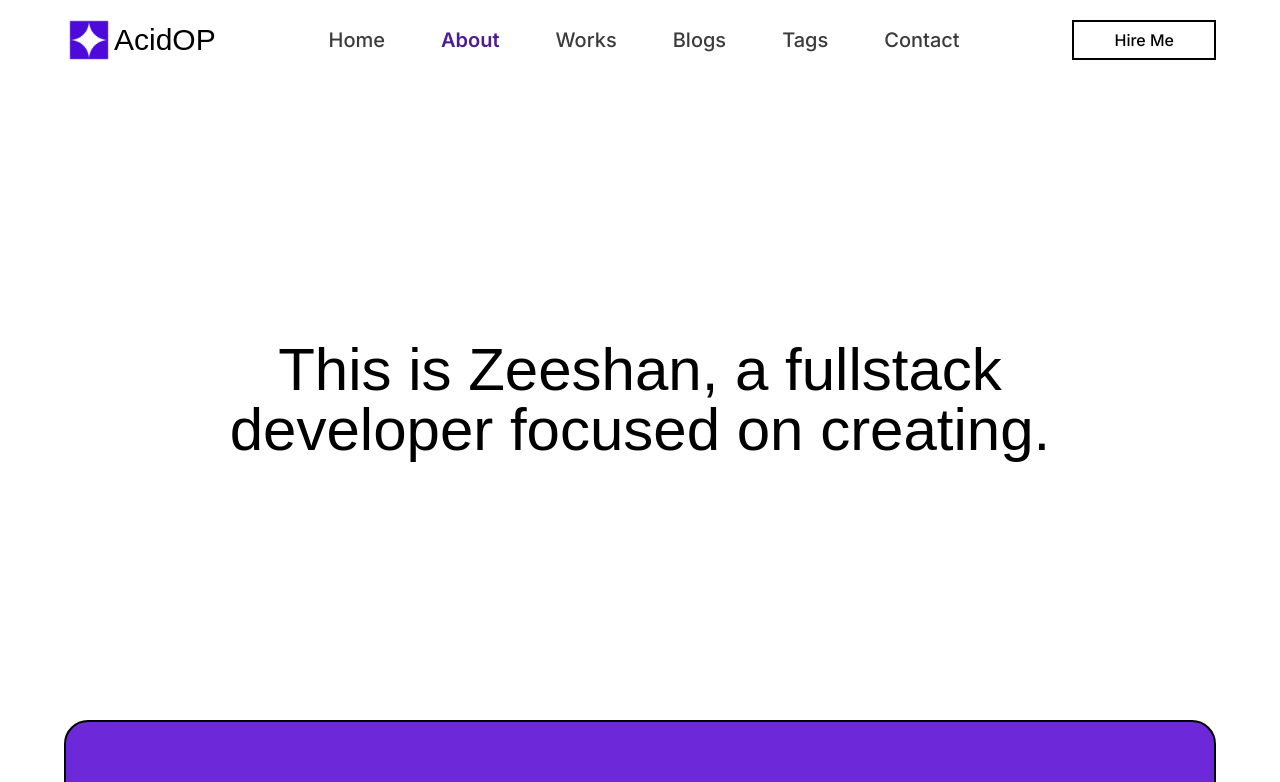
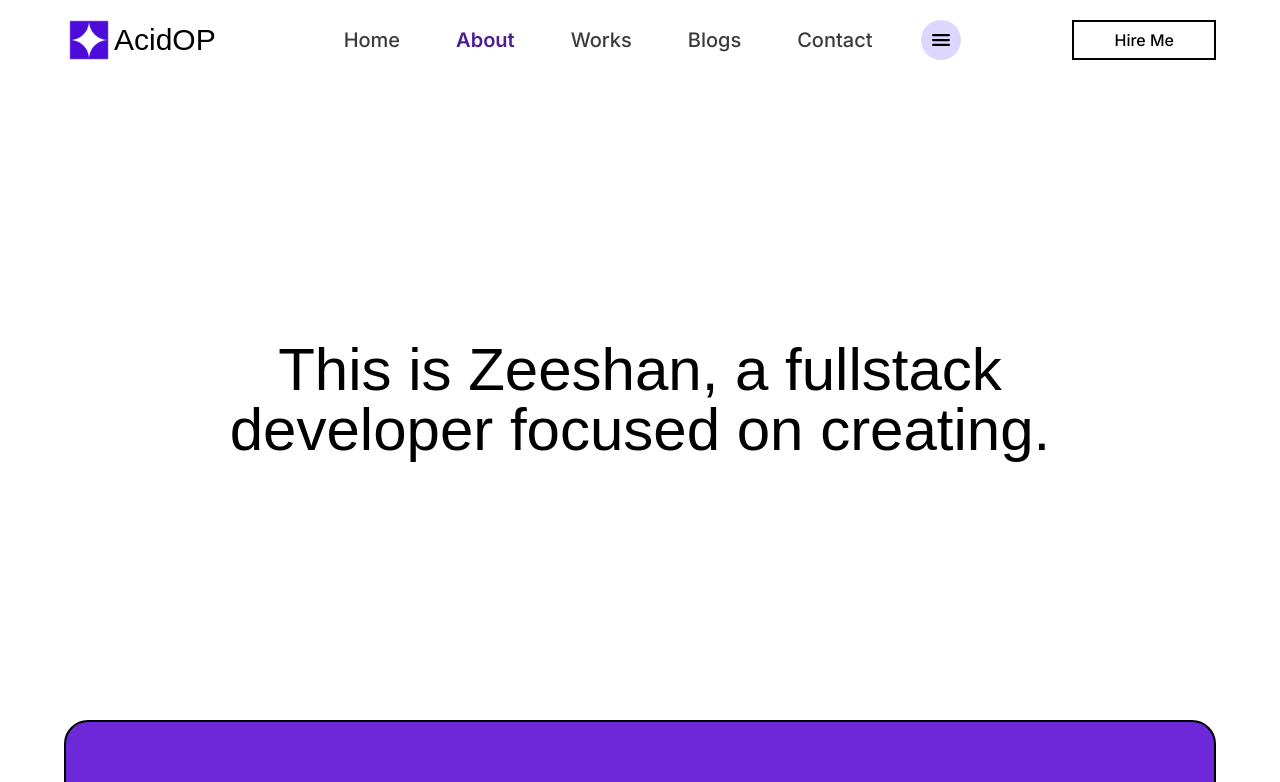
Before and after one commit to AcidOP/portfolio, a Next.js app: page /about in a window 1280 px wide. Shown: the top 782 px of the page. Built offline with nearby package versions, Linux system fonts and the light colour scheme; no server answers; a web font is replaced by a local one.

Commit message:
feat: added dropdown menu

```diff
--- a/package.json
+++ b/package.json
@@ -60,6 +60,7 @@
     "postcss": "^8",
     "prettier": "^3.2.5",
     "prettier-plugin-tailwindcss": "^0.5.11",
+    "react-icons": "^5.2.1",
     "react-syntax-highlighter": "^15.5.0",
     "tailwindcss": "^3.3.0",
     "typescript": "^5"
--- /dev/null
+++ b/src/components/navbar/dropdown/index.tsx
@@ -0,0 +1,27 @@
+'use client';
+
+import { useState } from 'react';
+
+import Hamburger from '../hamburger';
+import links from '../navlinks';
+import Menu from './menu';
+
+import { AnimatePresence } from 'framer-motion';
+
+const DropdownMenu = () => {
+  const [isOpen, setIsOpen] = useState(false);
+  const toggle = () => setIsOpen(!isOpen);
+
+  const dropdownLinks = links.filter(({ dropdown }) => dropdown);
+
+  return (
+    <div className='relative'>
+      <Hamburger isOpen={isOpen} toggle={toggle} />
+      <AnimatePresence>
+        {isOpen && <Menu links={dropdownLinks} toggle={toggle} />}
+      </AnimatePresence>
+    </div>
+  );
+};
+
+export default DropdownMenu;
--- /dev/null
+++ b/src/components/navbar/dropdown/menu.tsx
@@ -0,0 +1,36 @@
+import { motion } from 'framer-motion';
+import Link from 'next/link';
+
+type Link = {
+  url: string;
+  text: string;
+};
+
+interface DropdownProps {
+  links: Link[];
+  toggle: () => void;
+}
+
+const Menu = ({ links, toggle }: DropdownProps) => {
+  return (
+    <motion.div
+      initial={{ x: '-10%', opacity: 0 }}
+      animate={{ x: 0, opacity: 1 }}
+      exit={{ x: '20%', opacity: 0 }}
+      className='absolute right-0 top-14 z-10 flex origin-top-right flex-col rounded-lg bg-white shadow-lg ring-1 ring-black ring-opacity-5 focus:outline-none'
+    >
+      {links.map(link => (
+        <Link
+          key={link.url}
+          href={link.url}
+          className='m-1 block rounded-md px-4 py-2 text-sm text-gray-700 hover:bg-violet-100'
+          onClick={toggle}
+        >
+          {link.text}
+        </Link>
+      ))}
+    </motion.div>
+  );
+};
+
+export default Menu;
--- /dev/null
+++ b/src/components/navbar/hamburger.tsx
@@ -0,0 +1,32 @@
+'use client';
+
+import { cn } from '@/utils/cn';
+
+import { motion } from 'framer-motion';
+import { IoMdClose } from 'react-icons/io';
+import { IoMenu } from 'react-icons/io5';
+
+interface HamburgerProps {
+  isOpen: boolean;
+  toggle: () => void;
+}
+
+const HamburgerButton = ({ isOpen, toggle }: HamburgerProps) => {
+  const Icon = isOpen ? IoMdClose : IoMenu;
+
+  return (
+    <motion.button
+      initial={false}
+      onClick={toggle}
+      className={cn(
+        'relative rounded-full text-4xl transition-all duration-200 lg:bg-violet-200 lg:p-2 lg:text-2xl',
+        isOpen && 'lg:bg-violet-600 lg:text-white',
+      )}
+      aria-label='Toggle menu'
+    >
+      <Icon />
+    </motion.button>
+  );
+};
+
+export default HamburgerButton;
--- a/src/components/navbar/mobile/hamburger.tsx
+++ /dev/null
@@ -1,61 +0,0 @@
-'use client';
-
-import { motion, MotionConfig } from 'framer-motion';
-
-interface HamburgerProps {
-  isOpen: boolean;
-  toggle: () => void;
-}
-
-const AnimatedHamburgerButton = ({ isOpen, toggle }: HamburgerProps) => {
-  return (
-    <MotionConfig
-      transition={{
-        duration: 0.5,
-        ease: 'easeInOut',
-      }}
-    >
-      <motion.button
-        initial={false}
-        animate={isOpen ? 'open' : 'closed'}
-        onClick={toggle}
-        className='relative h-20 w-10'
-        aria-label='Toggle menu'
-      >
-        <motion.span
-          variants={VARIANTS.top}
-          className='absolute h-1 w-10 bg-black/60'
-          style={{ y: '50%', left: '50%', x: '-50%', top: '50%' }}
-        />
-        <motion.span
-          variants={VARIANTS.middle}
-          className='absolute h-1 w-10 bg-black/60'
-          style={{ left: '50%', x: '-50%', top: '50%', y: '50%' }}
-        />
-      </motion.button>
-    </MotionConfig>
-  );
-};
-
-const VARIANTS = {
-  top: {
-    open: {
-      rotate: ['0deg', '0deg', '45deg'],
-      top: ['35%', '50%', '50%'],
-    },
-    closed: {
-      rotate: ['45deg', '0deg', '0deg'],
-      top: ['50%', '50%', '35%'],
-    },
-  },
-  middle: {
-    open: {
-      rotate: ['0deg', '0deg', '-45deg'],
-    },
-    closed: {
-      rotate: ['-45deg', '0deg', '0deg'],
-    },
-  },
-};
-
-export default AnimatedHamburgerButton;
--- a/src/components/navbar/mobile/index.tsx
+++ b/src/components/navbar/mobile/index.tsx
@@ -2,7 +2,7 @@
 
 import { useState } from 'react';
 
-import Hamburger from './hamburger';
+import Hamburger from '../hamburger';
 import MobileNavbar from './mobile-nav';
 
 import { AnimatePresence } from 'framer-motion';
@@ -13,8 +13,8 @@ const Index = () => {
 
   return (
     <>
-      <Hamburger isOpen={isOpen} toggle={toggle} />
       <AnimatePresence>
+        <Hamburger isOpen={isOpen} toggle={toggle} />
         {isOpen && <MobileNavbar toggle={toggle} />}
       </AnimatePresence>
     </>
--- a/src/components/navbar/mobile/mobile-nav.tsx
+++ b/src/components/navbar/mobile/mobile-nav.tsx
@@ -1,6 +1,6 @@
 'use client';
 
-import { FC, useEffect } from 'react';
+import { useEffect } from 'react';
 
 import links from '../navlinks';
 
@@ -11,7 +11,7 @@ interface MobileNavbarProps {
   toggle: () => void;
 }
 
-const MobileNavbar: FC<MobileNavbarProps> = ({ toggle }) => {
+const MobileNavbar = ({ toggle }: MobileNavbarProps) => {
   useEffect(() => {
     document.body.style.overflow = 'hidden';
 
--- a/src/components/navbar/navbar.tsx
+++ b/src/components/navbar/navbar.tsx
@@ -1,3 +1,4 @@
+import DropdownMenu from './dropdown';
 import MobileNav from './mobile';
 import NavLink from './nav-link';
 import links from './navlinks';
@@ -10,6 +11,8 @@ import Image from 'next/image';
 import Link from 'next/link';
 
 const Navbar = () => {
+  const headerLinks = links.filter(({ dropdown }) => !dropdown);
+
   return (
     <nav className='sticky top-0 z-50 mx-auto flex h-20 w-full items-center justify-between'>
       <div className='text-3xl font-bold'>
@@ -19,14 +22,18 @@ const Navbar = () => {
         </Link>
       </div>
 
-      <div className='hidden text-xl font-medium lg:block'>
+      <div className='hidden items-center text-xl font-medium lg:flex'>
         <ul className='flex space-x-6'>
-          {links.map(link => (
-            <li key={link.url}>
-              <NavLink href={link.url}>{link.text}</NavLink>
+          {headerLinks.map(({ url, text }) => (
+            <li key={url}>
+              <NavLink href={url}>{text}</NavLink>
             </li>
           ))}
         </ul>
+
+        <div className='ml-8 '>
+          <DropdownMenu />
+        </div>
       </div>
 
       <div className='hidden lg:block'>
--- a/src/components/navbar/navlinks.ts
+++ b/src/components/navbar/navlinks.ts
@@ -1,4 +1,6 @@
-const links = [
+import type Link from '@/types/NavLink';
+
+const links: Link[] = [
   {
     url: '/',
     text: 'Home',
@@ -18,11 +20,22 @@ const links = [
   {
     url: '/tags',
     text: 'Tags',
+    dropdown: true,
   },
   {
     url: '/contact',
     text: 'Contact',
   },
+  {
+    url: '/uses',
+    text: 'Uses',
+    dropdown: true,
+  },
+  {
+    url: '/newsletter',
+    text: 'Newsletter',
+    dropdown: true,
+  },
 ];
 
 export default links;
```
Also changed, not shown: 1 other file (tests, documents, lock files or other folders).
